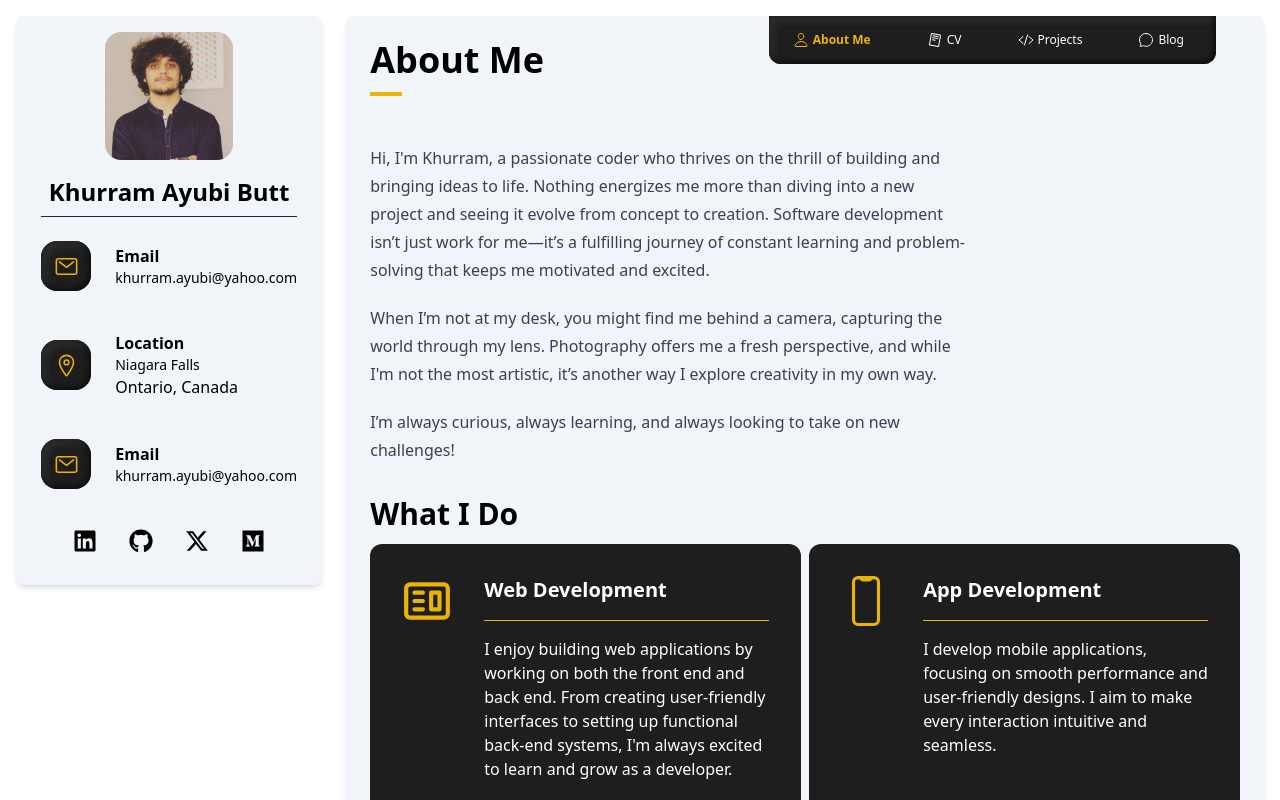
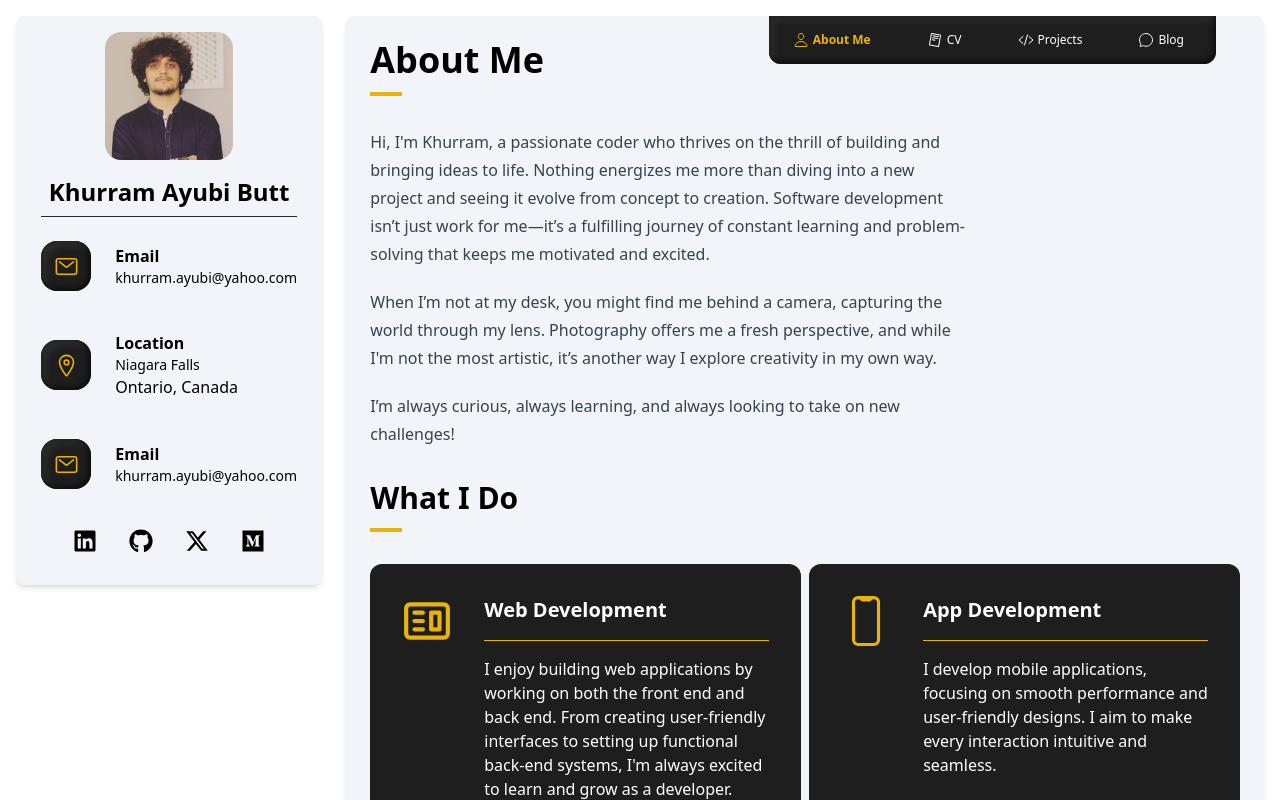
Before and after one commit to khurramayubi/khurramayubi.github.io, a React (Vite) app: page / in a window 1280 px wide. Shown: the top 800 px of the page. Built offline with nearby package versions, Linux system fonts and the light colour scheme.

Commit message:
Add section header component

```diff
--- a/src/App.tsx
+++ b/src/App.tsx
@@ -16,6 +16,7 @@ import SocialLinkIcon from "./components/SocialLinkIcon";
 import { IconType } from "react-icons";
 import AboutMe from "./components/AboutMe";
 import { PiReadCvLogo } from "react-icons/pi";
+import SectionHeader from "./components/Section/SectionHeader";
 
 function App() {
 	type SectionKey = "About Me" | "CV" | "projects" | "blog";
@@ -85,12 +86,7 @@ function App() {
 				<div className="lg:w-3/4 flex flex-col bg-slate-100 p-6 rounded-lg shadow-md relative">
 					<div className="w-full flex flex-col lg:flex-row">
 						{/* Left Section of Right Column */}
-						<div className="flex-1 pr-6">
-							<h2 className="text-4xl font-extrabold mb-3 capitalize">
-								{activeSection}
-							</h2>
-							<div className="w-8 h-1 mb-12 bg-yellow-500"></div>
-						</div>
+						<SectionHeader heading={activeSection} />
 						{/* Navbar */}
 						<nav className="lg:w-auto w-full bg-[#1e1e1e] shadow-tile z-10 flex gap-2 lg:gap-4 p-4 lg:p-2 border-t lg:border-t-0 border-gray-300 lg:absolute fixed lg:top-0 lg:right-12 lg:bottom-auto bottom-0 lg:left-auto left-0 lg:rounded-b-xl lg:rounded-t-none rounded-t-xl justify-center items-center">
 							{Object.keys(sections).map((section) => {
--- a/src/components/AboutMe.tsx
+++ b/src/components/AboutMe.tsx
@@ -5,6 +5,7 @@ import {
 	IoPhonePortraitOutline,
 	IoSettingsOutline
 } from "react-icons/io5";
+import SectionHeader from "./Section/SectionHeader";
 
 export default function AboutMe() {
 	return (
@@ -30,7 +31,7 @@ export default function AboutMe() {
 				</p>
 			</div>
 			<div>
-				<h3 className="text-3xl font-extrabold mb-3 capitalize">What I Do</h3>
+				<SectionHeader heading="What I Do" size="text-3xl" />
 				<div className="flex flex-col gap-2 items-center justify-center">
 					<div className="flex flex-col lg:flex-row  gap-2">
 						<FeatureBlock
--- /dev/null
+++ b/src/components/Section/SectionHeader.tsx
@@ -0,0 +1,22 @@
+import React from "react";
+
+interface SectionHeaderProps {
+	heading: string;
+	size?: string; // Tailwind class for text size
+	underlineColor?: string;
+}
+
+const SectionHeader: React.FC<SectionHeaderProps> = ({
+	heading: text,
+	size = "text-4xl",
+	underlineColor = "bg-yellow-500"
+}) => {
+	return (
+		<div className={"flex-1 pr-6"}>
+			<h2 className={`${size} font-extrabold mb-3 capitalize`}>{text}</h2>
+			<div className={`w-8 h-1 mb-8 ${underlineColor}`}></div>
+		</div>
+	);
+};
+
+export default SectionHeader;
--- a/src/output.css
+++ b/src/output.css
@@ -1137,6 +1137,14 @@ video {
   margin-inline-end: 1.5rem;
 }
 
+.mb-2 {
+  margin-bottom: 0.5rem;
+}
+
+.mb-8 {
+  margin-bottom: 2rem;
+}
+
 .block {
   display: block;
 }
```
